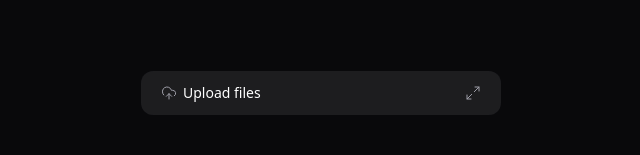
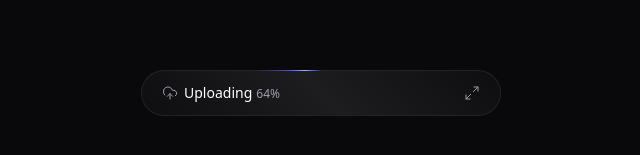
Before and after one commit to FernandoBatoni/ftr-upload-widget-web, a React (Vite) app: page / in a window 1280 px wide. Shown: the part 307-462 px from the top of the page, without its empty margins (319-959 px from the left). Built offline with nearby package versions, Linux system fonts and the light colour scheme.

Commit message:
feat: created tailwind config to use custom border animation

```diff
--- a/package.json
+++ b/package.json
@@ -14,6 +14,7 @@
     "@radix-ui/react-progress": "^1.1.7",
     "@tailwindcss/vite": "^4.1.10",
     "lucide-react": "^0.516.0",
+    "motion": "^12.18.1",
     "react": "^19.1.0",
     "react-dom": "^19.1.0",
     "react-dropzone": "^14.3.8",
--- /dev/null
+++ b/src/components/ui/circular-progress-bar.tsx
@@ -0,0 +1,61 @@
+interface CircularProgressBarProps {
+  progress: number
+  size?: number
+  strokeWidth?: number
+  circleColor?: string
+  progressColor?: string
+}
+
+function CircularProgressBar({
+  progress,
+  size = 120,
+  strokeWidth = 8,
+  circleColor = 'text-zinc-800',
+  progressColor = 'text-indigo-500',
+}: CircularProgressBarProps) {
+  const center = size / 2
+  const radius = center - strokeWidth / 2
+  const circumference = 2 * Math.PI * radius
+  const progressOffset = circumference - (progress / 100) * circumference
+
+  return (
+    <div className='relative' style={{ width: size, height: size }}>
+      <svg
+        role='progressbar'
+        className='w-full h-full -rotate-90'
+        viewBox={`0 0 ${size} ${size}`}
+      >
+        <circle
+          className={`${circleColor} stroke-current`}
+          strokeWidth={strokeWidth}
+          fill='transparent'
+          r={radius}
+          cx={center}
+          cy={center}
+        />
+        <circle
+          className={`${progressColor} stroke-current`}
+          strokeWidth={strokeWidth}
+          strokeLinecap='round'
+          fill='transparent'
+          r={radius}
+          cx={center}
+          cy={center}
+          style={{
+            strokeDasharray: circumference,
+            strokeDashoffset: progressOffset,
+            transition: 'stroke-dashoffset 0.5s ease-in-out',
+          }}
+        />
+      </svg>
+      <div
+        className={`absolute inset-0 flex items-center justify-center text-xs font-medium text-zinc-50`}
+      >
+        {progress}
+        <span className='text-xxs text-zinc-400'>%</span>
+      </div>
+    </div>
+  )
+}
+
+export { CircularProgressBar }
--- a/src/components/upload-widget-dropzone.tsx
+++ b/src/components/upload-widget-dropzone.tsx
@@ -1,31 +1,53 @@
+import { motion } from 'motion/react'
 import { useDropzone } from 'react-dropzone'
+import { CircularProgressBar } from './ui/circular-progress-bar'
 
 function UploadWidgetDropzone() {
+  const isThereAnyPendingUploads = true
+
   const { getRootProps, getInputProps, isDragActive } = useDropzone({
     multiple: true,
     accept: {
       'image/jpeg': [],
-      'image/png': []
+      'image/png': [],
     },
     onDrop(acceptedFiles) {
       console.log(acceptedFiles)
     },
   })
   return (
-    <div className='px-3 flex flex-col gap-3'>
+    <motion.div
+      initial={{ opacity: 0 }}
+      animate={{ opacity: 1 }}
+      transition={{
+        duration: 0.4,
+      }}
+      className='px-3 flex flex-col gap-3'
+    >
       <div
         data-active={isDragActive}
-        className='cursor-pointer text-zinc-500 bg-black/20 p-5 rounded-lg border border-zinc-700 border-dashed h-32 flex flex-col items-center justify-center gap-1 hover:border-zing-600 transition-colors data-[active=true]:bg-indigo-500/10 data-[active=true]:border-indigo-500 data-[active=true]:text-indigo-400'
+        className='cursor-pointer text-zinc-500 bg-black/20 p-5 rounded-lg border border-zinc-700 border-dashed h-32 flex flex-col items-center justify-center gap-1 hover:border-zinc-600 transition-colors data-[active=true]:bg-indigo-500/10 data-[active=true]:border-indigo-500 data-[active=true]:text-indigo-400'
         {...getRootProps()}
       >
-        <input type="file" {...getInputProps()} />
+        <input type='file' {...getInputProps()} />
 
-        <span className='text-xs'>Drop your files here</span>
-        <span className='text-xs underline'>Click to open picker</span>
+        {isThereAnyPendingUploads ? (
+          <div className='flex flex-col gap-2.5 items-center'>
+            <CircularProgressBar progress={65} size={56} strokeWidth={4} />
+            <span className='text-xs'>Uploading 2 files...</span>
+          </div>
+        ) : (
+          <>
+            <span className='text-xs'>Drop your files here</span>
+            <span className='text-xs underline'>Click to open picker</span>
+          </>
+        )}
       </div>
 
-      <span className='text-xs text-zing-400 text-center'>Only PNG and JPG files are supported</span>
-    </div>
+      <span className='text-[10px] text-zinc-400 text-center'>
+        Only PNG and JPG files are supported
+      </span>
+    </motion.div>
   )
 }
 
--- a/src/components/upload-widget-title.tsx
+++ b/src/components/upload-widget-title.tsx
@@ -1,12 +1,21 @@
-import { UploadCloud } from "lucide-react";
+import { UploadCloud } from 'lucide-react'
 
 function UploadWidgetTitle() {
+  const isThereAnyPendingUploads = true
+
   return (
-    <div className="flex items-center gap-1.5 text-sm font-medium">
-      <UploadCloud className="size-4 text-zinc-400" strokeWidth={1.5} />
-      <span>Upload files</span>
+    <div className='flex items-center gap-1.5 text-sm font-medium'>
+      <UploadCloud className='size-4 text-zinc-400' strokeWidth={1.5} />
+      {isThereAnyPendingUploads ? (
+        <span className='flex items-baseline gap-1'>
+          Uploading
+          <span className='text-xs text-zinc-400 tabular-nums'>64%</span>
+        </span>
+      ) : (
+        <span>Upload files</span>
+      )}
     </div>
-  );
+  )
 }
 
-export { UploadWidgetTitle };
+export { UploadWidgetTitle }
--- a/src/components/upload-widget-upload-item.tsx
+++ b/src/components/upload-widget-upload-item.tsx
@@ -1,10 +1,18 @@
 import * as ProgressBar from '@radix-ui/react-progress'
 import { Download, ImageUp, Link2, RefreshCcw, X } from 'lucide-react'
+import { motion } from 'motion/react'
 import { Button } from './ui/button'
 
 function UploadWidgetUploadItem() {
   return (
-    <div className='p-3 rounded-lg flex flex-col gap-3 shape-content bg-white/[0.2] relative overflow-hidden'>
+    <motion.div
+      initial={{ opacity: 0 }}
+      animate={{ opacity: 1 }}
+      transition={{
+        duration: 0.4,
+      }}
+      className='p-3 rounded-lg flex flex-col gap-3 shape-content bg-white/[0.2] relative overflow-hidden'
+    >
       <div className='flex flex-col gap-1'>
         <span className='text-xs font-medium flex items-center gap-1'>
           <ImageUp className='size-3 text-zinc-300' strokeWidth={1.5} />
@@ -13,12 +21,12 @@
 
         <span className='text-[10px] text-zinc-400 flex gap-1.5 items-center'>
           <span className='line-through'>3MB</span>
-          <div className='size-1 rounded-full bg-zing-700' />
+          <div className='size-1 rounded-full bg-zinc-700' />
           <span>
             300KB
             <span className='text-green-400 ml-1'>-94%</span>
           </span>
-          <div className='size-1 rounded-full bg-zing-700' />
+          <div className='size-1 rounded-full bg-zinc-700' />
           <span>45%</span>
         </span>
       </div>
@@ -51,7 +59,7 @@
           <span className='sr-only'>Cancel upload</span>
         </Button>
       </div>
-    </div>
+    </motion.div>
   )
 }
 
--- a/src/components/upload-widget-upload-list.tsx
+++ b/src/components/upload-widget-upload-list.tsx
@@ -5,15 +5,17 @@
     <div className='px-3 flex flex-col gap-3'>
       <span className='text-xs font-medium'>
         Uploaded files &nbsp;
-        <span className='text-zinc-400'>
-
-        </span>
+        <span className='text-zinc-400'></span>
       </span>
 
-      <div className='flex flex-col gap-2'>
-        <UploadWidgetUploadItem />
-        <UploadWidgetUploadItem />
-      </div>
+      {false ? (
+        <span className='text-xs text-zinc-400'>No uploaded added</span>
+      ) : (
+        <div className='flex flex-col gap-2'>
+          <UploadWidgetUploadItem />
+          <UploadWidgetUploadItem />
+        </div>
+      )}
     </div>
   )
 }
--- a/src/components/upload-widget.tsx
+++ b/src/components/upload-widget.tsx
@@ -1,31 +1,50 @@
 import * as Collapsible from '@radix-ui/react-collapsible'
-import { useState } from 'react'
+import { motion, useCycle } from 'motion/react'
 import { UploadWidgetDropzone } from './upload-widget-dropzone'
 import { UploadWidgetHeader } from './upload-widget-header'
 import { UploadWidgetMinimizedButto } from './upload-widget-minimized-button'
 import { UploadWidgetUploadList } from './upload-widget-upload-list'
 
 function UploadWidget() {
-  const [isWidgetOpen, setIsWidgetOpen] = useState(false)
+  const isThereAnyPendingUpload = true
+  const [isWidgetOpen, toggleWidgetOpen] = useCycle(false, true)
 
   return (
-    <Collapsible.Root onOpenChange={setIsWidgetOpen}>
-      <div className='bg-zinc-900 overflow-hidden w-[360px] rounded-xl shape'>
+    <Collapsible.Root onOpenChange={() => toggleWidgetOpen()} asChild>
+      <motion.div
+        className='bg-zinc-900 overflow-hidden w-[360px] rounded-xl data-[state=open]:shape border border-transparent animate-border data-[state=closed]:rounded-3xl data-[state=closed]:data-[progress=false]:shadow-shape data-[state=closed]:data-[progress=true]:[background:linear-gradient(45deg,#09090B,theme(colors.zinc.900)_50%,#09090B)_padding-box,conic-gradient(from_var(--border-angle),theme(colors.zinc.700/.48)_80%,_theme(colors.indigo.500)_86%,_theme(colors.indigo.300)_90%,_theme(colors.indigo.500)_94%,_theme(colors.zinc.600/.48))_border-box]'
+        data-progress={isThereAnyPendingUpload}
+        animate={isWidgetOpen ? 'open' : 'closed'}
+        variants={{
+          closed: {
+            width: 'max-content',
+            height: 44,
+            transition: {
+              type: 'inertia',
+            },
+          },
+          open: {
+            width: 360,
+            height: 'auto',
+            transition: {
+              duration: 0.1,
+            },
+          },
+        }}
+      >
         {!isWidgetOpen && <UploadWidgetMinimizedButto />}
         <Collapsible.Content>
-         <UploadWidgetHeader />
+          <UploadWidgetHeader />
 
-          <div className="flex flex-col gap-4 py-3">
+          <div className='flex flex-col gap-4 py-3'>
             <UploadWidgetDropzone />
 
-            <div className="h-px bg-zinc-800 border-t border-black/50 box-content">
-
-            </div>
+            <div className='h-px bg-zinc-800 border-t border-black/50 box-content'></div>
 
             <UploadWidgetUploadList />
           </div>
         </Collapsible.Content>
-      </div>
+      </motion.div>
     </Collapsible.Root>
   )
 }
--- a/src/index.css
+++ b/src/index.css
@@ -4,12 +4,16 @@
   --font-displace: "Inter", "sans-serif"
 }
 
-@layer components {
-  .shape {
-    box-shadow: "0px 8px 8px rgba(0, 0, 0, 0.1), 0px 4px 4px rgba(0, 0, 0, 0.1), 0px 2px 2px rgba(0, 0, 0, 0.1), 0px 0px 0px 1px rgba(0, 0, 0, 0.1), inset 0px 0px 0px 1px rgba(255, 255, 255, 0.03), inset 0px 1px 0px rgba(255, 255, 255, 0.03)";
-  }
+@utility shape {
+  box-shadow: "0px 8px 8px rgba(0, 0, 0, 0.1), 0px 4px 4px rgba(0, 0, 0, 0.1), 0px 2px 2px rgba(0, 0, 0, 0.1), 0px 0px 0px 1px rgba(0, 0, 0, 0.1), inset 0px 0px 0px 1px rgba(255, 255, 255, 0.03), inset 0px 1px 0px rgba(255, 255, 255, 0.03)";
+}
 
-  .shape-content {
-    box-shadow: "0px 0px 0px 1px rgba(0, 0, 0, 0.25), inset 0px 1px 0px rgba(255, 255, 255, 0.02), inset 0px 0px 0px 1px rgba(255, 255, 255, 0.02)";
-  }
+@utility shape-content {
+  box-shadow: "0px 0px 0px 1px rgba(0, 0, 0, 0.25), inset 0px 1px 0px rgba(255, 255, 255, 0.02), inset 0px 0px 0px 1px rgba(255, 255, 255, 0.02)";
 }
+
+@property --border-angle {
+  inherits: false;
+  initial-value: 0deg;
+  syntax: '<angle>';
+}
--- /dev/null
+++ b/tailwind.config.js
@@ -0,0 +1,16 @@
+export default {
+  content: ["./index.html", "./src/**/*.{js,ts,jsx,tsx}"],
+  theme: {
+    extend: {
+      animation: {
+        border: "border 2s linear infinite",
+      },
+      keyframes: {
+        border: {
+          to: { "--border-angle": "360deg" },
+        },
+      },
+    },
+  },
+  plugins: [],
+};
```
Also changed, not shown: 2 other files (tests, documents, lock files or other folders).
